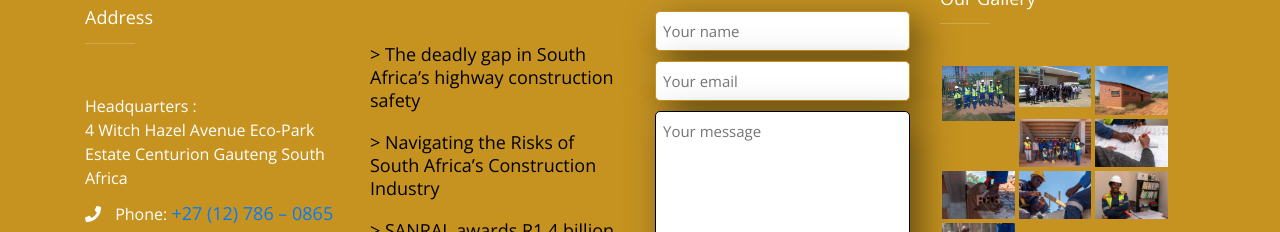
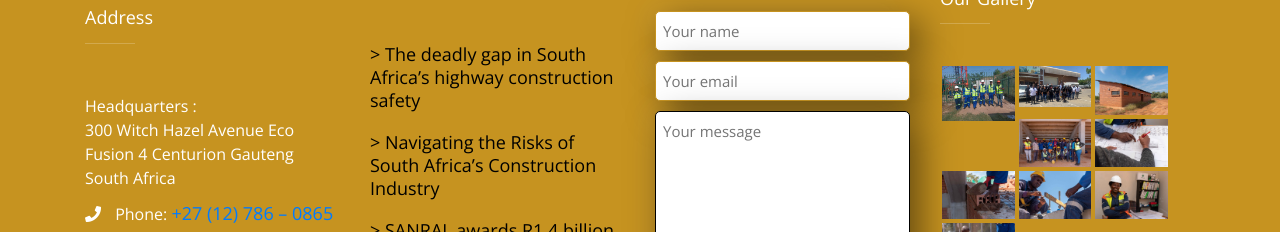
Before and after one commit to occxlnce/Staruts, a plain HTML site: page services.html in a window 1280 px wide. Shown: the part 10735-10967 px from the top of the page. Drawn offline with nearby package versions, Linux system fonts and the light colour scheme; a script that the page names is missing.

Commit message:
Update services.html

```diff
--- a/services.html
+++ b/services.html
@@ -305,7 +305,7 @@
               <div class="widget footer_widget">
                 <h5 class="footer-title">Address</h5>
                 <div class="gem-contacts">
-                  <div class="gem-contacts-item gem-contacts-address">Headquarters :<br> 4 Witch Hazel Avenue Eco-Park Estate Centurion Gauteng South Africa
+                  <div class="gem-contacts-item gem-contacts-address">Headquarters :<br> 300 Witch Hazel Avenue Eco Fusion 4 Centurion Gauteng South Africa
                   </div>
                   <div class="gem-contacts-item gem-contacts-phone"><i class="fa fa-phone" aria-hidden="true"></i> Phone: <a href="#">+27 (12) 786 – 0865</a></div>
 
```
